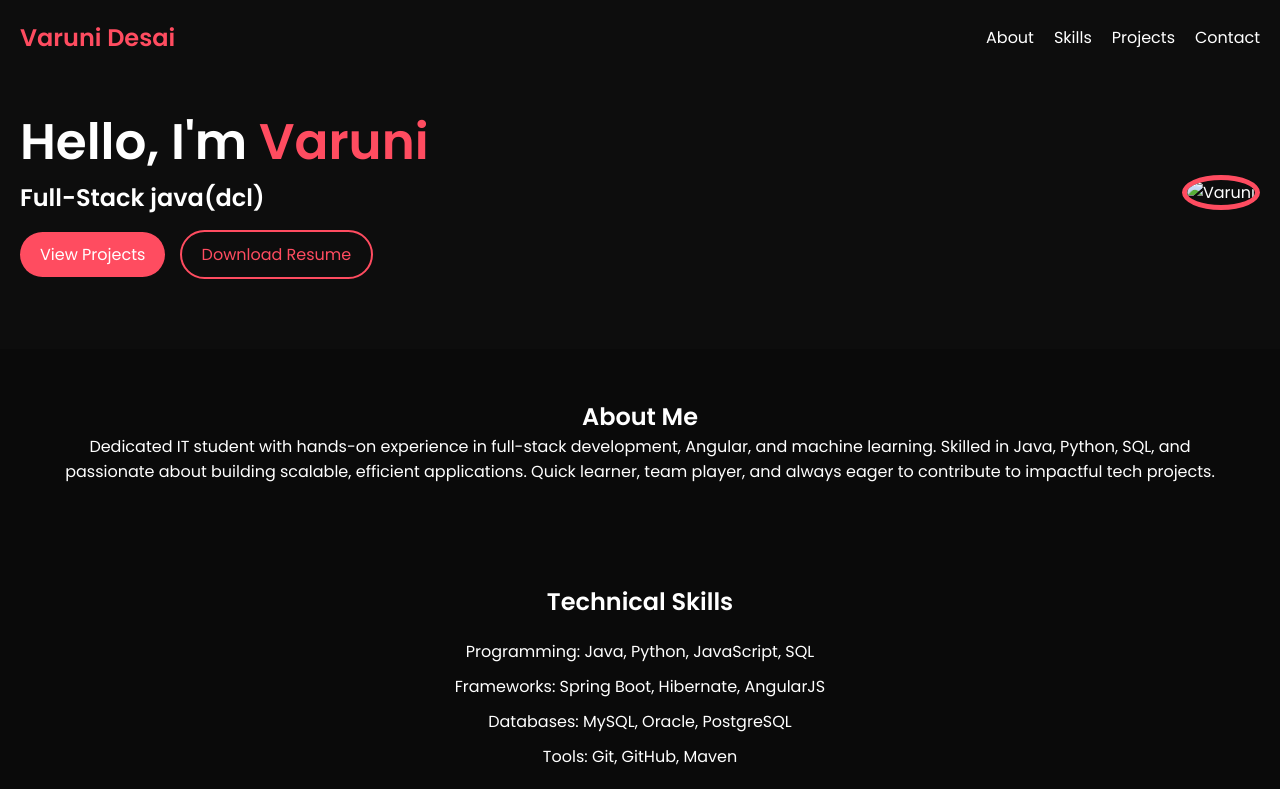
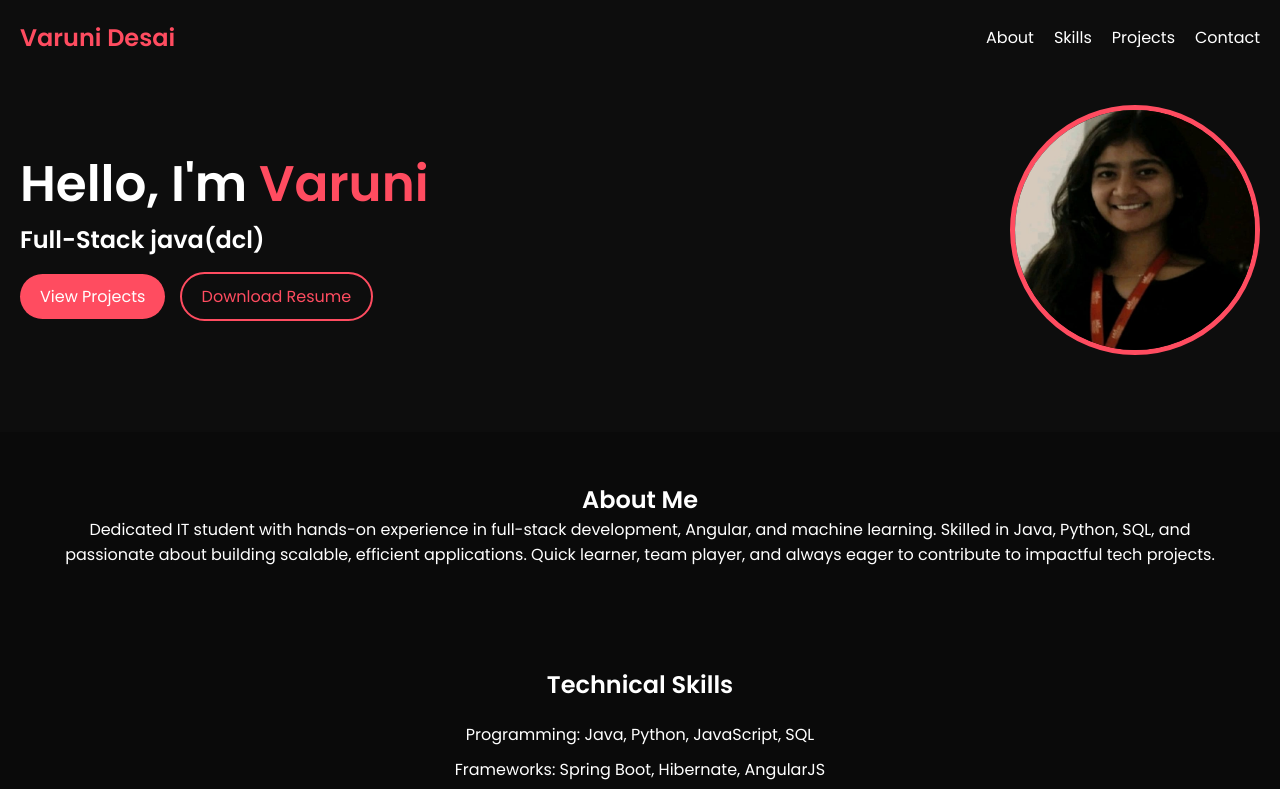
Before and after one commit to VaruniDesai/Portfolio, a plain HTML site: page index.html in a window 1280 px wide. Shown: the top 789 px of the page. Drawn offline with Linux system fonts and the light colour scheme.

Commit message:
commit changes

```diff
--- a/index.html
+++ b/index.html
@@ -27,7 +27,7 @@
                 <a href="autoCV(1).pdf" class="btn-outline">Download Resume</a>
             </div>
             <div class="image">
-                <img src="C:\Users\HP\OneDrive\Documents\OneDrive\Pictures\picture.jpg" alt="Varuni">
+                <img src="picture.jpg" alt="Varuni">
             </div>
         </div>
     </header>
```
Also changed, not shown: picture.jpg (added).
